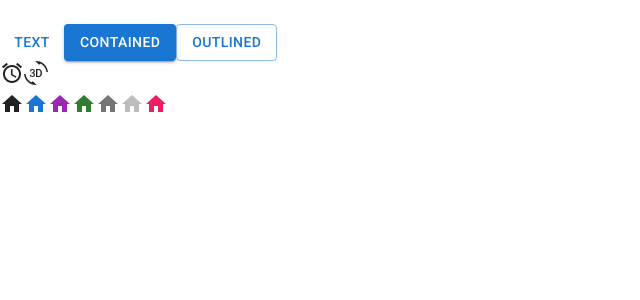
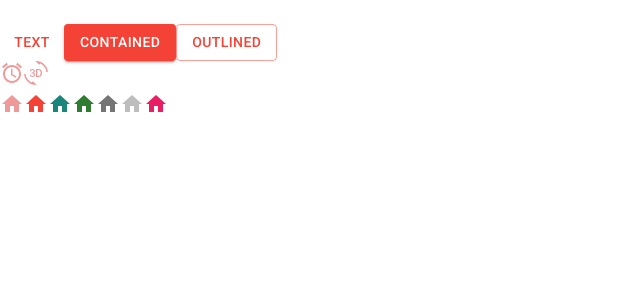
Before and after one commit to nguyenngocninh3n/trello-web, a React (Vite) app: page / in a window 1280 px wide. Shown: the top 300 px of the page, without its empty margins (0-640 px from the left). Built offline with nearby package versions, Linux system fonts and the light colour scheme.

Commit message:
config mui theme

```diff
--- a/src/main.jsx
+++ b/src/main.jsx
@@ -2,10 +2,14 @@
 import ReactDOM from 'react-dom/client'
 import App from './App.jsx'
 import CssBaseline from '@mui/material/CssBaseline'
+import { ThemeProvider } from '@emotion/react'
+import theme from './theme.js'
 
 ReactDOM.createRoot(document.getElementById('root')).render(
   <React.StrictMode>
-    <CssBaseline />
-    <App />
+    <ThemeProvider theme={theme}>
+      <CssBaseline />
+      <App />
+    </ThemeProvider>
   </React.StrictMode>
 )
--- /dev/null
+++ b/src/theme.js
@@ -0,0 +1,23 @@
+import { createTheme } from '@mui/material/styles'
+import { red } from '@mui/material/colors'
+
+// A custom theme for this app
+const theme = createTheme({
+  palette: {
+    mode: 'light',
+    primary: {
+      main: red[500]
+    },
+    secondary: {
+      main: '#19857b'
+    },
+    error: {
+      main: red.A400
+    },
+    text: {
+      primary: red[200]
+    }
+  }
+})
+
+export default theme
```
